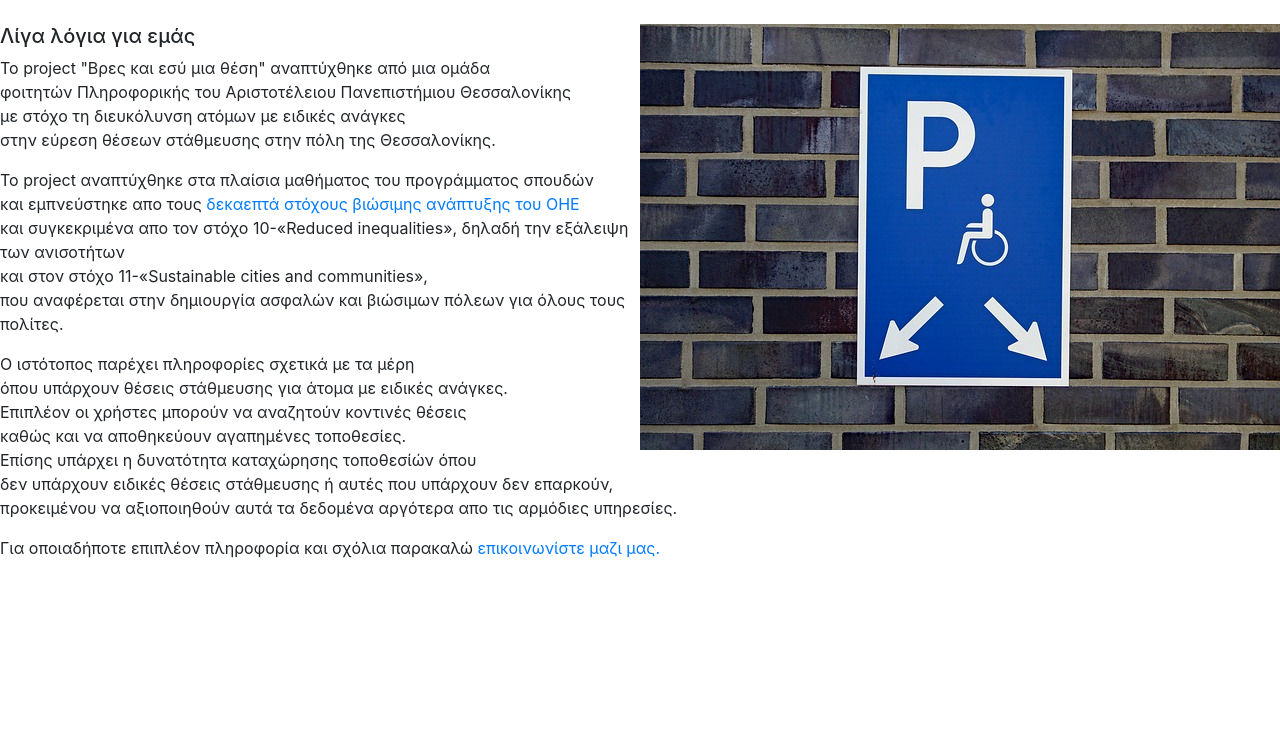
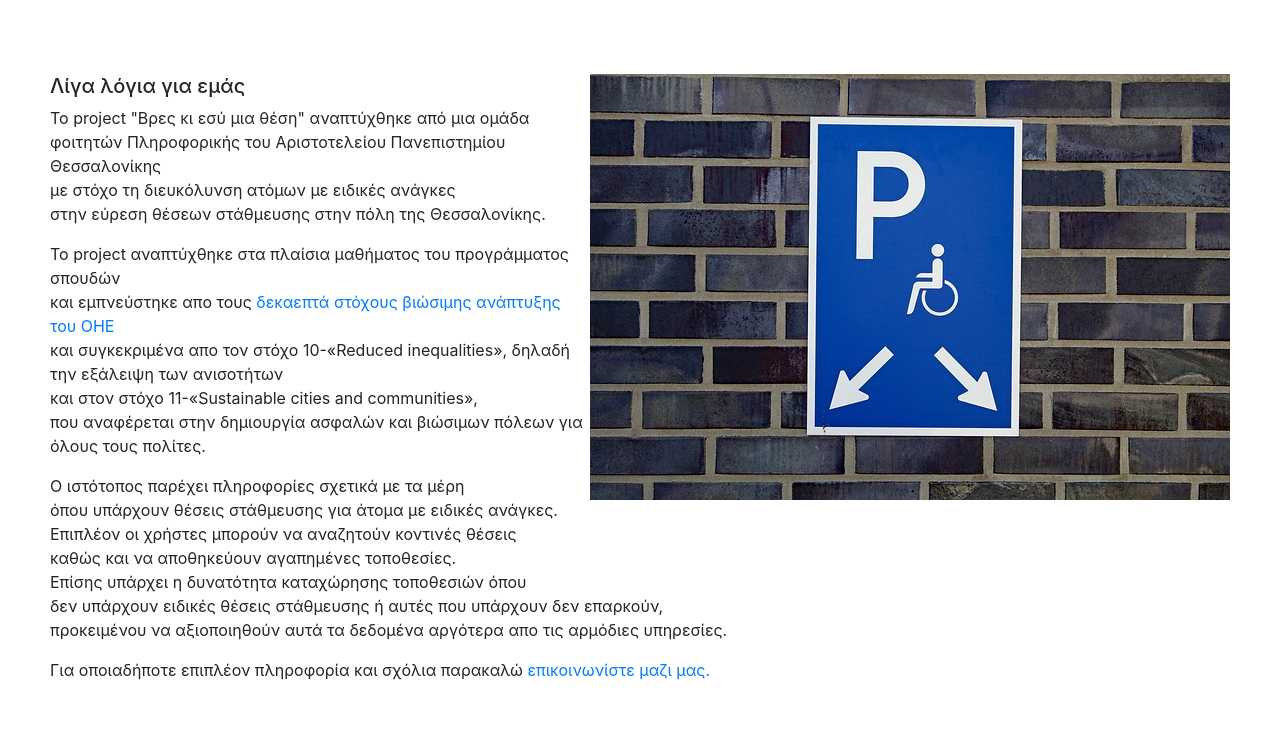
Before and after one commit to avramelou/vreskiesymiathesi, a PHP site: page / in a window 1280 px wide. Shown: the part 80-828 px from the top of the page. Before the commit the page ends 638 px from the top, so only its background shows below. Run offline with PHP 8.4, Linux system fonts and the light colour scheme; some libraries are stand-ins or nearby versions.

Commit message:
μικρες αλλαγες στης Ρανιας

```diff
--- a/untitled2/css/main.css
+++ b/untitled2/css/main.css
@@ -130,7 +130,9 @@ hr {
   font-size: small;
 }
 
-
+.start-page{
+  padding: 50px;
+}
 
 
 audio,
--- a/untitled2/index.html
+++ b/untitled2/index.html
@@ -44,12 +44,13 @@
   </nav>
 
   <br>
+  <div class="start-page">
   <h5> <img src="disabled-parking-space.jpg" alt="disabled parking space" style="float:right;width:640px;height:426px;">Λίγα λόγια για εμάς</h5>
 
   <p>
 
-    Το project "Βρες και εσύ μια θέση" αναπτύχθηκε από μια ομάδα <br>
-    φοιτητών Πληροφορικής του Αριστοτέλειου Πανεπιστήμιου
+    Το project "Βρες κι εσύ μια θέση" αναπτύχθηκε από μια ομάδα <br>
+    φοιτητών Πληροφορικής του Αριστοτελείου Πανεπιστημίου
     Θεσσαλονίκης <br> με στόχο τη διευκόλυνση ατόμων με ειδικές ανάγκες <br>
     στην εύρεση θέσεων στάθμευσης στην πόλη της Θεσσαλονίκης.
 
@@ -68,7 +69,7 @@
     υπάρχουν θέσεις στάθμευσης για άτομα με ειδικές ανάγκες.<br>
     Επιπλέον οι χρήστες μπορούν να αναζητούν κοντινές θέσεις<br>
     καθώς και να αποθηκεύουν αγαπημένες τοποθεσίες.<br> Επίσης υπάρχει η δυνατότητα
-    καταχώρησης τοποθεσίών όπου <br> δεν υπάρχουν ειδικές θέσεις στάθμευσης
+    καταχώρησης τοποθεσιών όπου <br> δεν υπάρχουν ειδικές θέσεις στάθμευσης
     ή αυτές που υπάρχουν δεν επαρκούν,<br> προκειμένου να αξιοποιηθούν αυτά τα
     δεδομένα αργότερα απο τις αρμόδιες υπηρεσίες.
   </p>
@@ -76,6 +77,7 @@
   <p>
     Για οποιαδήποτε επιπλέον πληροφορία και σχόλια παρακαλώ <a href="form.html"> επικοινωνίστε μαζι μας.</a>
   </p>
+  </div>
   <script src="js/vendor/modernizr-3.8.0.min.js"></script>
   <script src="https://code.jquery.com/jquery-3.4.1.min.js" integrity="sha256-CSXorXvZcTkaix6Yvo6HppcZGetbYMGWSFlBw8HfCJo=" crossorigin="anonymous"></script>
   <script>window.jQuery || document.write('<script src="js/vendor/jquery-3.4.1.min.js"><\/script>')</script>
```
